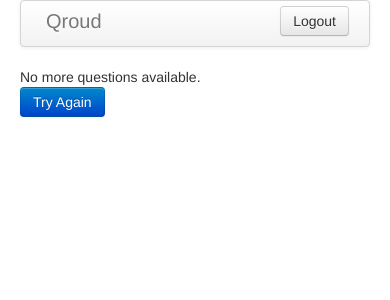
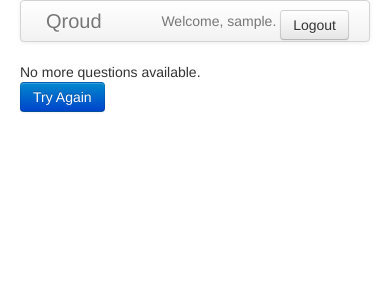
Before and after one commit to smarthall/Qroud, a Django app: page /quiz/doquiz/ in a window 390 px wide. Shown: the top 300 px of the page. Run offline with Django 3.2, Linux system fonts and the light colour scheme; the visitor is signed in with stand-in values (Sample User, id 1); data that the repository does not hold is empty; some libraries are stand-ins or nearby versions.

Commit message:
navbar looks better,need to figure out mobile

```diff
--- a/quiz/templates/base.html
+++ b/quiz/templates/base.html
@@ -12,9 +12,9 @@
     <div class="navbar-inner">
       <a class="brand" href="/">Qroud</a>
 {% if user.is_authenticated %}
-    <p class="pull-right"><span class="visible-desktop">Welcome, {{ user.username }}. </span><a class="btn" href="/accounts/logout/">Logout</a></p>
+    <p class="pull-right navbar-text">Welcome, {{ user.username }}. <a class="btn" href="/accounts/logout/">Logout</a></p>
 {% else %}
-      <form class="navbar-form pull-right visible-desktop" method="post" action="/accounts/login/">{% csrf_token %}
+      <form class="navbar-form navbar-text pull-right visible-desktop" method="post" action="/accounts/login/">{% csrf_token %}
         User: <input id="id_username" type="text" name="username" maxlength="30" class="span1" />
         Pass: <input type="password" name="password" id="id_password" class="span1" />
          <input type="hidden" name="next" value="/" />
```
